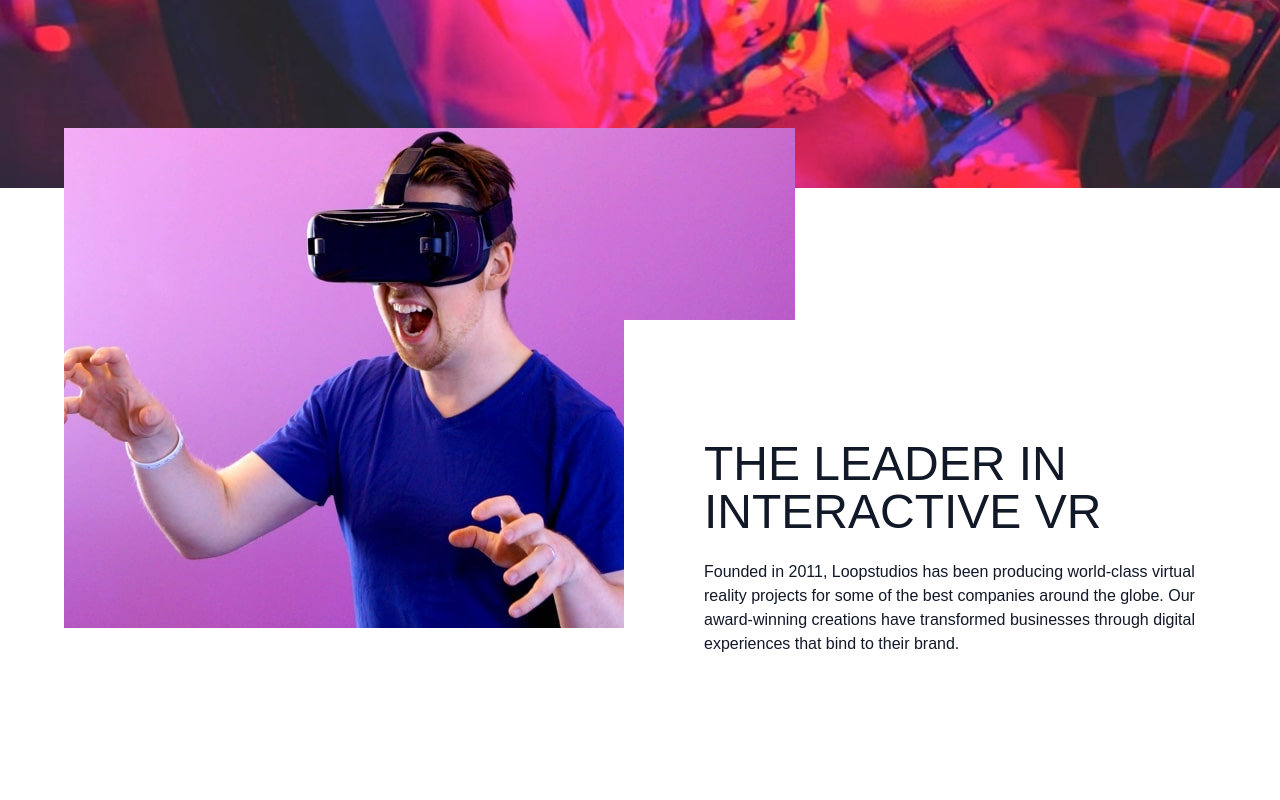
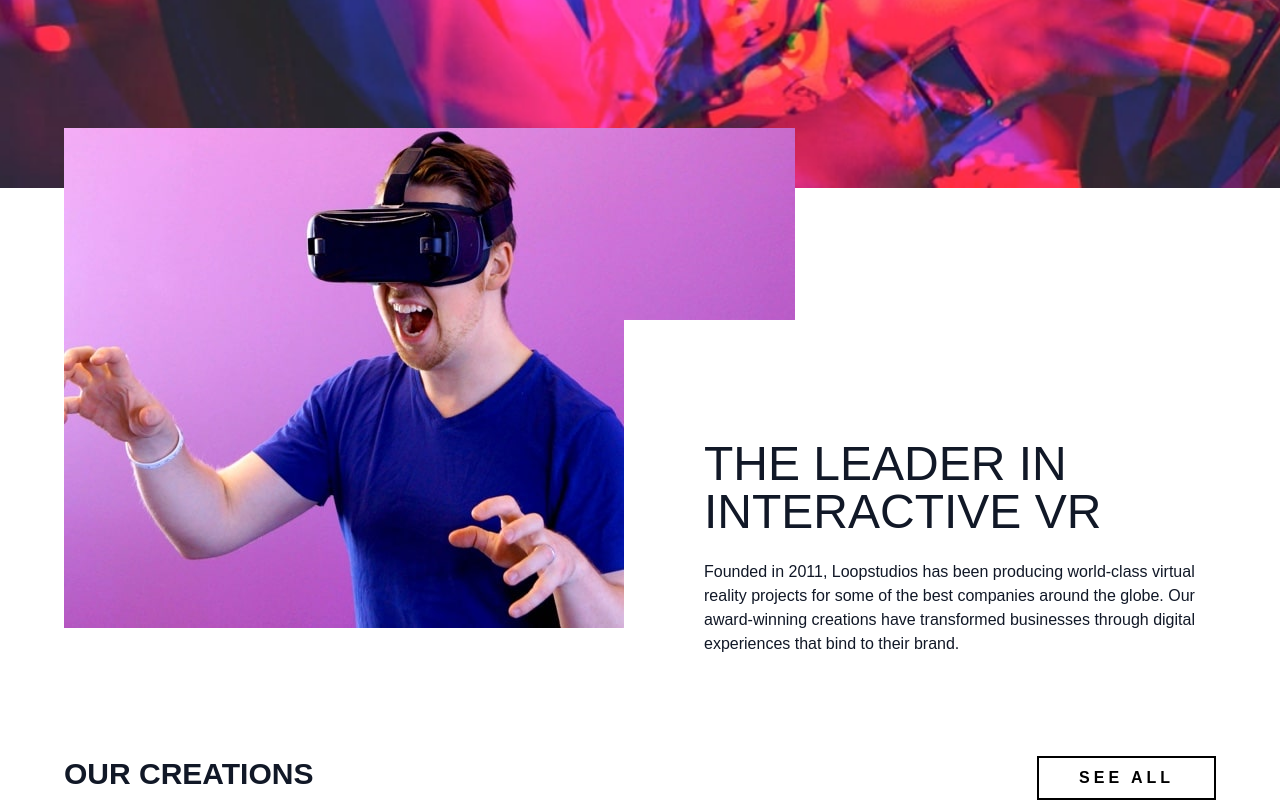
Before and after one commit to Najamulhassan3383/SP21-BCS-065-web-tech-by-usman-akram, a React (Vite) app in the folder Tailwind_css/tailwind_practice/: page / in a window 1280 px wide. Shown: the part 612-1412 px from the top of the page. Before the commit the page ends 1348 px from the top, so only its background shows below. Built offline with nearby package versions, Linux system fonts and the light colour scheme; a web font is replaced by a local one.

Commit message:
added the features component

```diff
--- a/Tailwind_css/tailwind_practice/src/App.jsx
+++ b/Tailwind_css/tailwind_practice/src/App.jsx
@@ -1,12 +1,14 @@
 import ProjectsMain from "./projects/ProjectsMain";
 import Hero from "./projects/LoopStudios/Hero";
 import Features from "./projects/LoopStudios/Features";
+import Creations from "./projects/LoopStudios/Creations";
 
 export default function App() {
   return (
     <div className="LoopStudios">
       <Hero />
       <Features />
+      <Creations />
     </div>
   );
 }
--- /dev/null
+++ b/Tailwind_css/tailwind_practice/src/projects/LoopStudios/Creations.jsx
@@ -0,0 +1,19 @@
+import React from "react";
+
+function Creations() {
+  return (
+    <div className="container max-w-6xl mx-auto my-32 px-6 text-gray-900 md:px-0">
+      {/* creations header */}
+      <div className="flex  justify-center mb-20  md:justify-between">
+        <h2 className="text-4xl font-bold uppercase text-center md:text-left md:text-3xl">
+          Our Creations
+        </h2>
+        <button className="hidden px-10 py-2 my-0 text-black tracking-widest  uppercase bg-white text-black font-bold border-2 border-black  md:block hover:bg-black hover:text-white">
+          See All
+        </button>
+      </div>
+    </div>
+  );
+}
+
+export default Creations;
--- a/Tailwind_css/tailwind_practice/tailwind.config.js
+++ b/Tailwind_css/tailwind_practice/tailwind.config.js
@@ -22,6 +22,9 @@
       fontFamily: {
         sans: ["Bai Jamjuree", "sans-serif"],
       },
+      letterSpacing: {
+        widest: ".25em",
+      },
     },
   },
   plugins: [],
```
